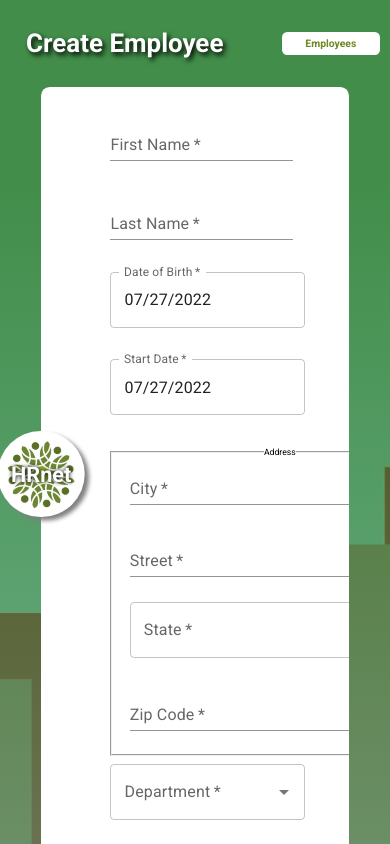
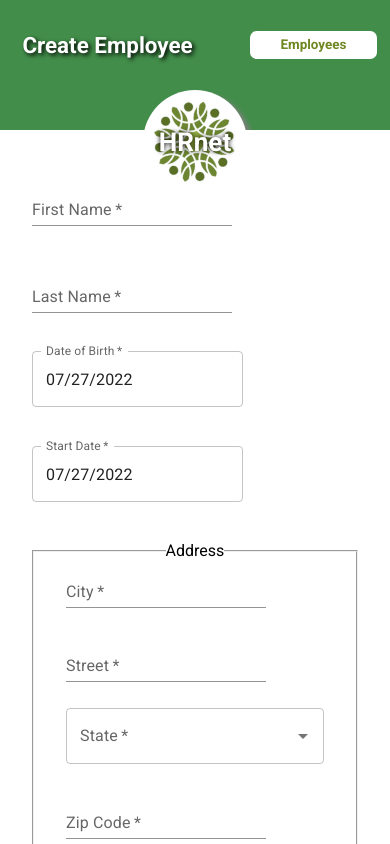
Before and after one commit to EliottAB/EliottAB-EliottAbadie_14_26072022, a React (Create React App) app: page / in a window 390 px wide. Shown: the top 844 px of the page. Built offline with nearby package versions, Linux system fonts and the light colour scheme.

Commit message:
css done

```diff
--- a/src/components/Input.jsx
+++ b/src/components/Input.jsx
@@ -58,6 +58,7 @@ export const Input = React.memo(({type, label, rules, options, inputInfos, setIn
                 <TextField
                     label={label}
                     variant="standard"
+                    sx={{ width: "100%", maxWidth: 200}}
                     InputProps={{ inputProps: type === "number" ? { inputMode: 'numeric', pattern: "[0-9]{5}" } : {} }}
                     required
                     error={inputError.error}
@@ -88,7 +89,7 @@ export const Input = React.memo(({type, label, rules, options, inputInfos, setIn
                 <Autocomplete
                     disablePortal
                     options={options}
-                    sx={{ width: 300 }}
+                    sx={{ width: "100%", maxWidth: 300}}
                     onChange={(e) => {
                         handleInput(e.target.textContent, setInputError)
                     }}
--- a/src/components/Logo.jsx
+++ /dev/null
@@ -1,13 +0,0 @@
-import "../css/components/logo.css"
-import LOGO from "../assets/logo.webp"
-
-export function Logo(){
-
-    return(
-        <div className="hrnetlogo">
-            <h1 className="hrneth1">HRnet</h1>
-            <img className="logoback" src={LOGO} alt="HRnet logo" draggable="false" />
-        </div>
-    )
-
-}
--- a/src/components/Table.jsx
+++ b/src/components/Table.jsx
@@ -2,7 +2,7 @@ import React from "react"
 import "../css/components/table.css"
 import { TableRow } from "./TableRow"
 
-export function Table({sortedEmployees, sortEmployees, page, setPage}){
+export function Table({sortedEmployees, sortEmployees, page}){
 
     return(
             <React.Fragment>
@@ -34,11 +34,6 @@ export function Table({sortedEmployees, sortEmployees, page, setPage}){
                         </tbody>
                     </table>
                 </div>
-                <div className="pagination">
-                    <button className="prevpage" onClick={()=>{setPage((page)=> page > 0 ? page - 1 : 0)}}/>
-                    <p>{sortedEmployees[0] ? page+1 : 0}/{sortedEmployees.length}</p>
-                    <button className="nextpage" onClick={()=>{setPage((page)=> page+1 < sortedEmployees.length ? page + 1 : sortedEmployees.length - 1)}}/>
-                </div>
             </React.Fragment>
     )
 
--- a/src/css/components/formcreate.css
+++ b/src/css/components/formcreate.css
@@ -21,11 +21,28 @@ form{
     }
 }
 
+@media screen and (max-width: 800px){
+    form{
+        width: calc(100vw - 4em);
+        justify-content: space-between;
+        padding: 3em 2em 2em;
+        margin: -4em 0;
+        border-radius: 0;
+    }
+}
+
 .address{
     display: flex;
     flex-direction: column;
     padding: 0 2em;
     gap: .2em;
+}
+
+@media screen and (max-width: 800px){
+    .address{
+        width: 100%;
+        max-width: 100%;
+    }
 }
 
 .savebutton{
--- a/src/css/components/header.css
+++ b/src/css/components/header.css
@@ -6,6 +6,8 @@ header{
 
 @media screen and (max-width: 800px){
     header{
+        font-size: .7em;
+        height: 8em;
         justify-content: space-between;
     }
 }
@@ -24,6 +26,7 @@ header h2{
     header h2{
         margin-left: 1em;
         transform: translateX(0);
+        font-size: 2em;
     }
 }
 
--- a/src/css/components/logo.css
+++ /dev/null
@@ -1,43 +0,0 @@
-.hrnetlogo{
-    display: flex;
-    justify-content: center;
-    align-items: center;
-    height: 10em;
-    width: 10em;
-    margin-top: -6em;
-    transform: translate(-5em);
-    background-color: white;
-    box-shadow: .5em .4em .5em grey;
-    border-radius: 100vw;
-}
-
-.hrnetlogo:hover .logoback {
-    scale: 85%;
-}
-
-.hrnetlogo:hover .hrneth1 {
-    scale: 130%;
-}
-
-.hrneth1{
-    font-size: 2.5em;
-    color: white;
-    text-shadow: 0 0 .2em black;
-    scale: 100%;
-    z-index: 1;
-    transition: scale .4s;
-}
-
-.logoback{
-    position: absolute;
-    height: 8em;
-    scale: 100%;
-    user-select: none;
-    transition: scale .4s;
-    animation: rotatelogo 25s infinite linear;
-}
-
-@keyframes rotatelogo {
-    from {transform: rotate(0);}
-    to {transform: rotate(360deg);}
-}
--- a/src/css/components/table.css
+++ b/src/css/components/table.css
@@ -8,12 +8,26 @@
     border-radius: 1em;
 }
 
+@media screen and (max-width: 800px){
+    .tableContainer{
+        margin: 3em 0;
+        border-radius: 0;
+    }
+}
+
+
 table{
     position: relative;
     margin: 2em 0 2em 2em;
     width: 68em;
     border-collapse: collapse;
     table-layout:fixed;
+}
+
+@media screen and (max-width: 800px){
+    table{
+        font-size: .85em;
+    }
 }
 
 table::after{
@@ -58,39 +72,6 @@ tbody tr{
     height: 6em;
 }
 
-.pagination{
-    display: flex;
-    align-items: center;
-    margin: 0 auto 1em;
-}
-
-.pagination p{
-    background-color: white;
-    margin: 0 1em;
-    padding: .2em .4em;
-    font-size: 1.2em;
-    border-radius: 100vw;
-}
-
-.pagination button{
-    position: relative;
-    width: 1.3em;
-    height: 1.3em;
-    background-color: transparent;
-    border: none;
-    border-left: white solid .4em;
-    border-top: white solid .4em;
-    cursor: pointer;
-}
-
-.pagination button:nth-child(1){
-    transform: rotate(-45deg);
-}
-
-.pagination button:nth-child(3){
-    transform: rotate(135deg);
-}
-
 .emptylist{
     background-color: white !important;
     height: auto;
--- a/src/css/pages/employees.css
+++ b/src/css/pages/employees.css
@@ -7,6 +7,12 @@
     padding: 0 1em;
 }
 
+@media screen and (max-width: 800px){
+    .employeesmain{
+        padding: 0;
+    }
+}
+
 .controlltable{
     display: flex;
     margin: 0 auto;
@@ -14,6 +20,14 @@
     justify-content: space-between;
     width: 100vw;
     max-width: 68em;
+}
+
+@media screen and (max-width: 800px){
+    .controlltable{
+        padding: .3em 1em 0;
+        margin-top: 3em;
+        font-size: .8em;
+    }
 }
 
 .maxrows{
@@ -42,3 +56,42 @@
     box-shadow: .2em .2em .6em black;
     border-radius: 100vw;
 }
+
+.pagination{
+    display: flex;
+    align-items: center;
+    margin: 0 auto 1em;
+}
+
+.pagination p{
+    background-color: white;
+    margin: 0 1em;
+    padding: .2em .4em;
+    font-size: 1.2em;
+    border-radius: 100vw;
+}
+
+.pagination button{
+    position: relative;
+    width: 1.3em;
+    height: 1.3em;
+    background-color: transparent;
+    border: none;
+    border-left: white solid .4em;
+    border-top: white solid .4em;
+    cursor: pointer;
+}
+
+.pagination span{
+    pointer-events: none;
+    color: transparent;
+    user-select: none;
+}
+
+.pagination button:nth-child(1){
+    transform: rotate(-45deg);
+}
+
+.pagination button:nth-child(3){
+    transform: rotate(135deg);
+}
--- a/src/css/pages/home.css
+++ b/src/css/pages/home.css
@@ -4,3 +4,66 @@ main{
     justify-content: center;
     align-items: center;
 }
+
+@media screen and (max-width: 800px){
+    main{
+        min-height: calc(100vh - 4em);
+    }
+
+    .homemain{
+        justify-content: start;
+        flex-direction: column;
+    }
+}
+
+.hrnetlogo{
+    display: flex;
+    justify-content: center;
+    align-items: center;
+    height: 10em;
+    width: 10em;
+    margin-top: -6em;
+    transform: translate(-5em);
+    background-color: white;
+    box-shadow: .5em .4em .5em grey;
+    border-radius: 100vw;
+}
+
+@media screen and (max-width: 800px){
+    .hrnetlogo{
+        transform: none;
+        margin: 0;
+        font-size: .65em;
+    }
+}
+
+.hrnetlogo:hover .logoback {
+    scale: 85%;
+}
+
+.hrnetlogo:hover .hrneth1 {
+    scale: 130%;
+}
+
+.hrneth1{
+    font-size: 2.5em;
+    color: white;
+    text-shadow: 0 0 .2em black;
+    scale: 100%;
+    z-index: 1;
+    transition: scale .4s;
+}
+
+.logoback{
+    position: absolute;
+    height: 8em;
+    scale: 100%;
+    user-select: none;
+    transition: scale .4s;
+    animation: rotatelogo 25s infinite linear;
+}
+
+@keyframes rotatelogo {
+    from {transform: rotate(0);}
+    to {transform: rotate(360deg);}
+}
--- a/src/index.css
+++ b/src/index.css
@@ -35,9 +35,3 @@ code {
   object-position: bottom;
   z-index: -1;
 }
-
-@media screen and (max-width: 720px){
-  body{
-    font-size: 2.22vw;
-  }
-}
--- a/src/pages/Employees.jsx
+++ b/src/pages/Employees.jsx
@@ -12,7 +12,6 @@ export function Employees(){
     const employees = useSelector(state => state.employees)
 
     const [maxEmployees, setMaxEmployees] = useState(10)
-console.log(employees)
     const [page, setPage] = useState(0)
     const [sortedEmployees, setSortedEmployees] = useState(()=>{
         const baseValue = _.orderBy(employees, [defaultSort], ["asc"])
@@ -73,9 +72,10 @@ console.log(employees)
 
     return(
         <Fragment>
-            <img src={BACKGROUND} alt="" className="backgroundImage"/>
+            <img src={BACKGROUND} alt="background" className="backgroundImage"/>
             <Header/>
             <main className="employeesmain">
+
                 <div className="controlltable">
                     <select className="maxrows" onChange={sortedEmployees[0] ? (e)=>{setPage(0); setMaxEmployees(parseInt(e.target.value))} : null}>
                         <option value="10">10</option>
@@ -85,7 +85,14 @@ console.log(employees)
                     </select>
                     <input type="search" className="searchemployee" placeholder="search" onChange={(e)=>{setPage(0); sortEmployees()}}/>
                 </div>
-                <Table sortedEmployees={sortedEmployees} sortEmployees={sortEmployees} page={page} setPage={setPage}/>
+
+                <Table sortedEmployees={sortedEmployees} sortEmployees={sortEmployees} page={page}/>
+
+                <div className="pagination">
+                    <button className="prevpage" onClick={()=>{setPage((page)=> page > 0 ? page - 1 : 0)}}><span>previous</span></button>
+                    <p>{sortedEmployees[0] ? page+1 : 0}/{sortedEmployees.length}</p>
+                    <button className="nextpage" onClick={()=>{setPage((page)=> page+1 < sortedEmployees.length ? page + 1 : sortedEmployees.length - 1)}}><span>next</span></button>
+                </div>
             </main>
         </Fragment>
     )
--- a/src/pages/Home.jsx
+++ b/src/pages/Home.jsx
@@ -1,6 +1,6 @@
 import React from "react";
 import { Fragment } from "react"
-import { Logo } from "../components/Logo";
+import LOGO from "../assets/logo.webp"
 import "../css/pages/home.css"
 import BACKGROUND from "../assets/background.webp"
 import { Header } from "../components/Header";
@@ -10,10 +10,13 @@ export function Home(){
 
     return(
         <Fragment>
-            <img src={BACKGROUND} alt="" className="backgroundImage"/>
+            <img src={BACKGROUND} alt="background" className="backgroundImage"/>
             <Header page="home"/>
             <main className="homemain">
-                <Logo></Logo>
+                <div className="hrnetlogo">
+                    <h1 className="hrneth1">HRnet</h1>
+                    <img className="logoback" src={LOGO} alt="HRnet logo" draggable="false" />
+                </div>
                 <FormCreate/>
             </main>
         </Fragment>
```
